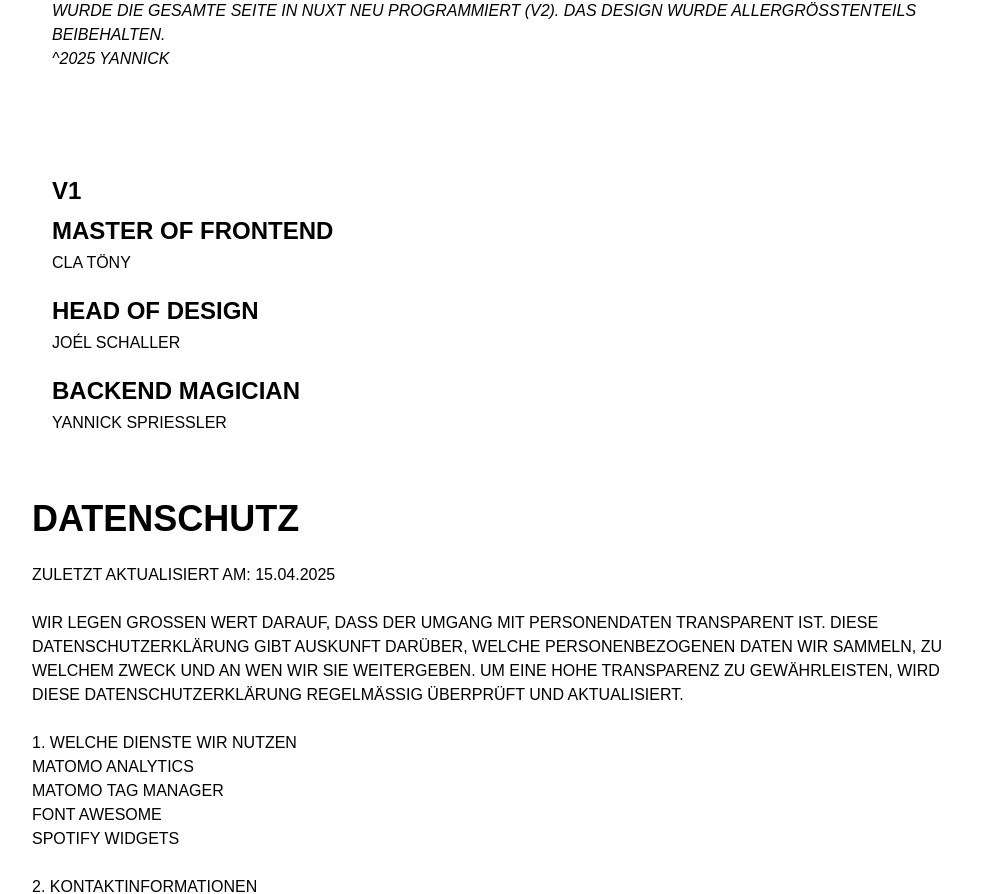
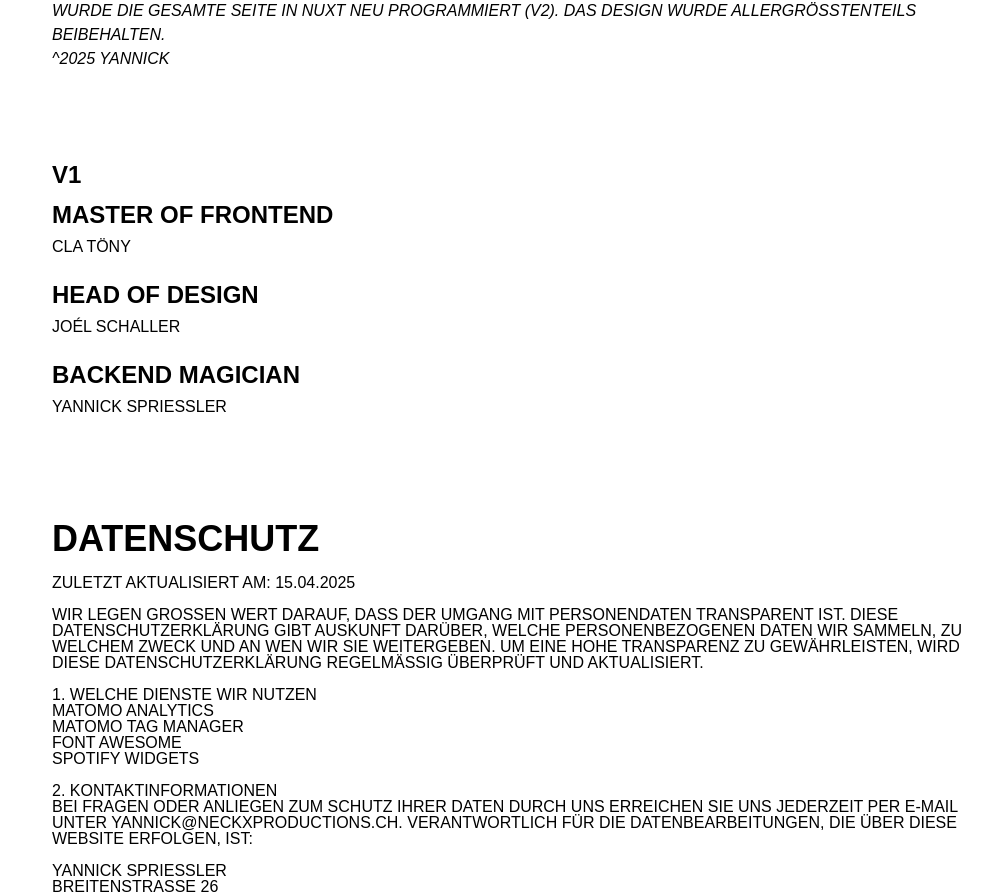
Before and after one commit to y-neck/weathertunes, a Nuxt app: page /impressum in a window 1280 px wide. Shown: the part 1117-2011 px from the top of the page, without its empty margins (132-1124 px from the left). Built offline with nearby package versions, Linux system fonts and the light colour scheme; a web font is replaced by a local one.

Commit message:
style: impressum.vue margins

```diff
--- a/pages/impressum.vue
+++ b/pages/impressum.vue
@@ -25,7 +25,7 @@
       </p>
     </div>
 
-    <div class="mt-8 mb-4 w-full p-5 leading-none">
+    <div class="mt-4 mb-4 w-full p-5 leading-none">
       <h3 class="text-text mb-2 text-2xl font-semibold">V1</h3>
       <h3 class="text-text mb-2 text-2xl font-semibold">Master of Frontend</h3>
       <p class="text-text mb-6">Cla Töny</p>
@@ -36,7 +36,7 @@
       <h3 class="text-text mb-2 text-2xl font-semibold">Backend Magician</h3>
       <p class="text-text">Yannick Spriessler</p>
     </div>
-    <div>
+    <div class="mt-4 mb-4 w-full p-5 leading-none">
       <h2 class="text-text text-4xl font-bold">Datenschutz</h2>
       <br />
       <p>Zuletzt aktualisiert am: 15.04.2025</p>
```
